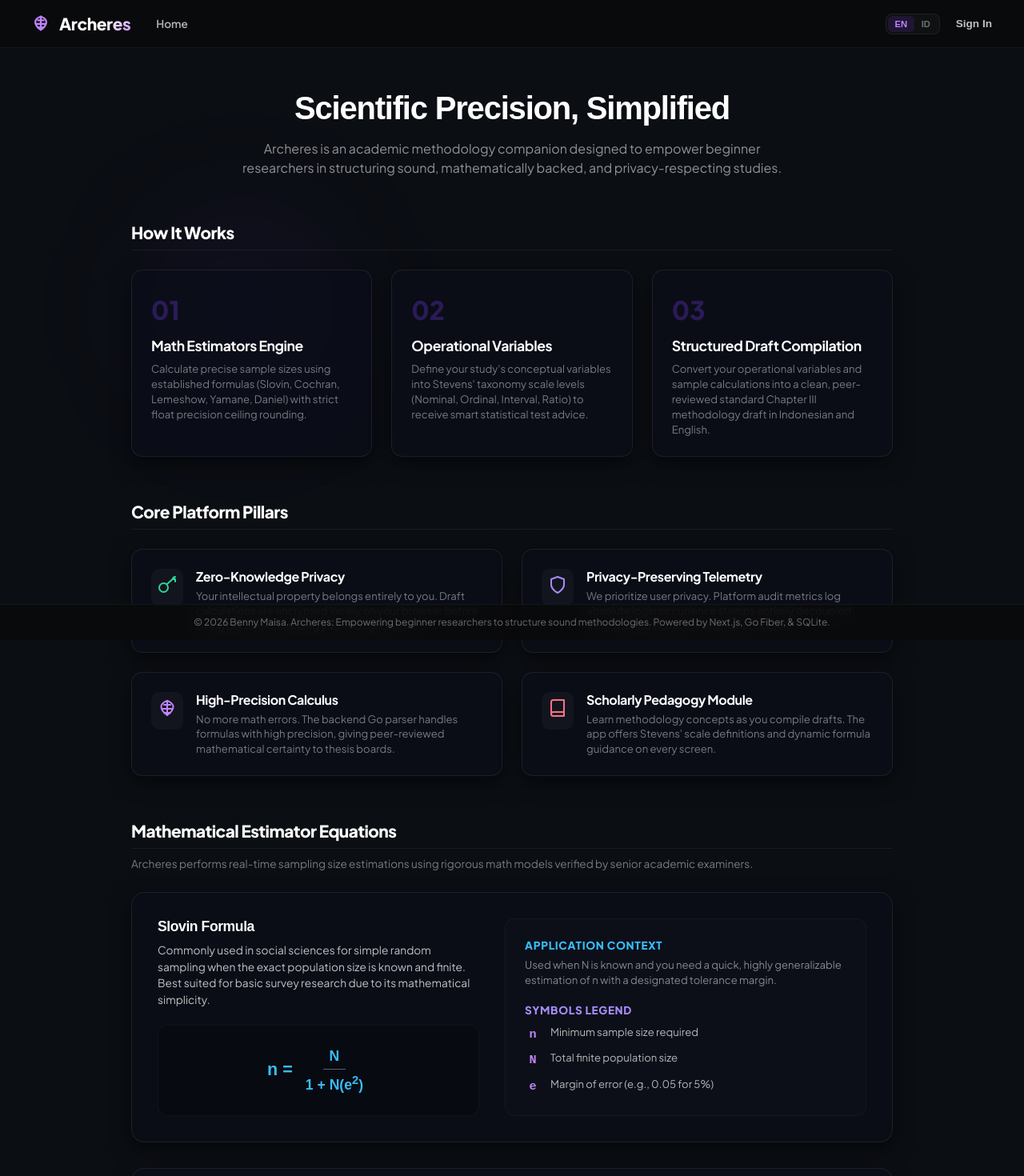
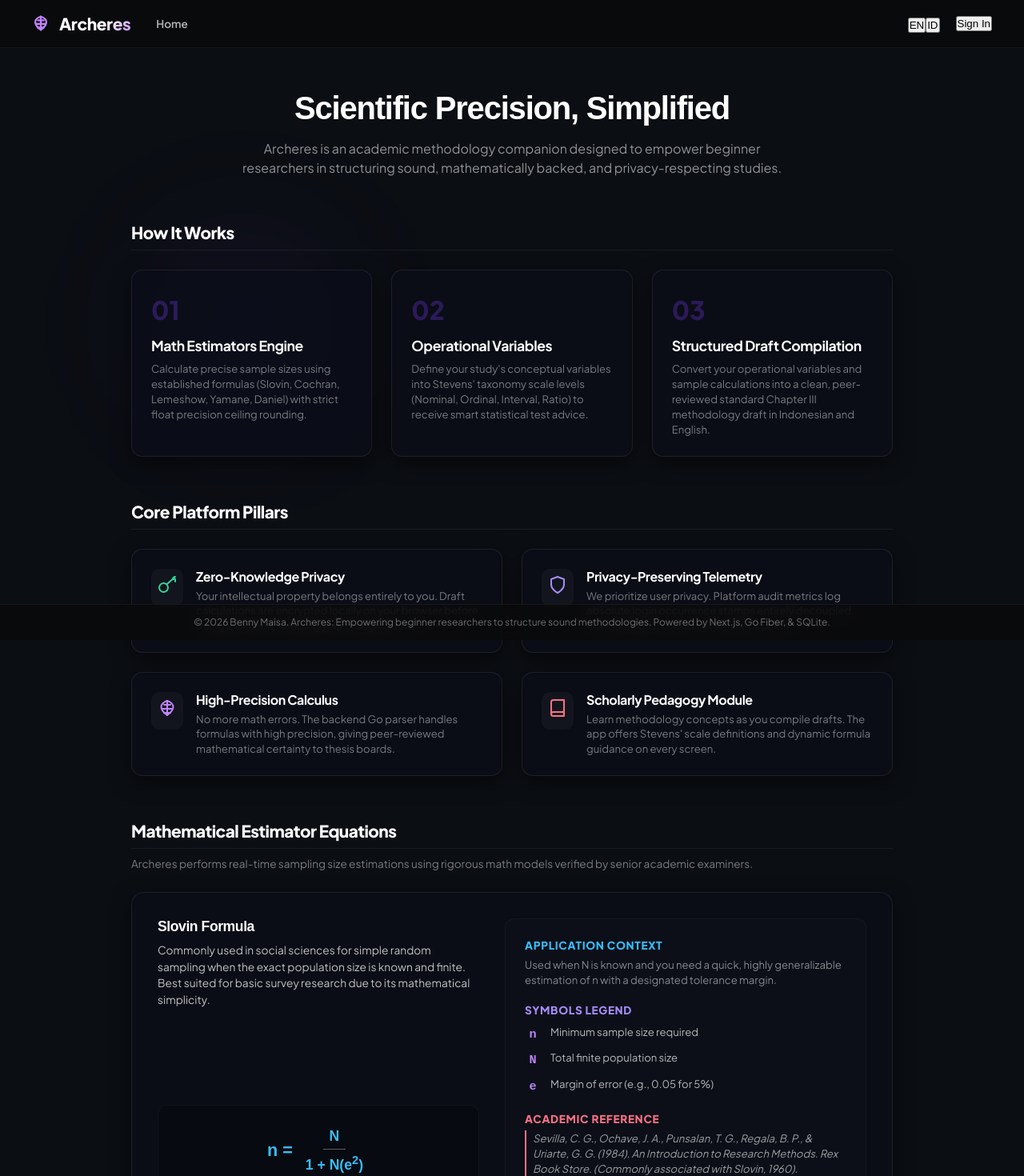
Before and after one commit to alexmaisa/archeres, a Next.js app in the folder web/: page /about in a window 1280 px wide. Shown: the top 1470 px of the page at 80% size. Built offline with nearby package versions, Linux system fonts and the light colour scheme.

Commit message:
docs: append authentic academic references to all about page formula cards

```diff
--- a/web/src/app/about/page.tsx
+++ b/web/src/app/about/page.tsx
@@ -37,6 +37,7 @@
   context: string;
   useCase: string;
   symbols: SymbolItem[];
+  reference: string;
 }
 
 interface ScaleAdvice {
@@ -151,6 +152,7 @@
           name: "Slovin Formula",
           useCase: "Commonly used in social sciences for simple random sampling when the exact population size is known and finite. Best suited for basic survey research due to its mathematical simplicity.",
           context: "Used when N is known and you need a quick, highly generalizable estimation of n with a designated tolerance margin.",
+          reference: "Sevilla, C. G., Ochave, J. A., Punsalan, T. G., Regala, B. P., & Uriarte, G. G. (1984). An Introduction to Research Methods. Rex Book Store. (Commonly associated with Slovin, 1960).",
           symbols: [
             { char: "n", meaning: "Minimum sample size required" },
             { char: "N", meaning: "Total finite population size" },
@@ -162,6 +164,7 @@
           name: "Cochran Formula",
           useCase: "Designed for infinite or extremely large populations where the total population size is unknown or hard to estimate. Ideal for broad demographic surveys.",
           context: "Used when the population size is practically infinite, leveraging a standardized critical confidence level.",
+          reference: "Cochran, W. G. (1977). Sampling Techniques (3rd ed.). John Wiley & Sons.",
           symbols: [
             { char: "n", meaning: "Minimum sample size required" },
             { char: "Z", meaning: "Standard normal deviation (typically 1.96 for 95% confidence)" },
@@ -175,6 +178,7 @@
           name: "Lemeshow Equation",
           useCase: "A specialized epidemiological formula developed by Stanley Lemeshow for clinical trials and healthcare studies where the total population is unknown but expected disease prevalence is anticipated.",
           context: "Used in clinical and medical settings with unknown population size to evaluate specific binary diagnostic attributes.",
+          reference: "Lemeshow, S., Hosmer, D. W., Klar, J., & Lwanga, S. K. (1990). Adequacy of Sample Size in Health Studies. World Health Organization (WHO) / John Wiley & Sons.",
           symbols: [
             { char: "n", meaning: "Minimum sample size required" },
             { char: "Z", meaning: "Standard normal value (typically 1.96 for 95% confidence)" },
@@ -187,6 +191,7 @@
           name: "Yamane Formula",
           useCase: "Introduced by Taro Yamane as an alternative for finite populations with a high degree of precision control. It calculates the necessary sample size based on total population size.",
           context: "A highly consistent and academically accepted estimator for finite, known administrative populations.",
+          reference: "Yamane, T. (1967). Elementary Sampling Theory. Prentice-Hall.",
           symbols: [
             { char: "n", meaning: "Minimum sample size required" },
             { char: "N", meaning: "Total finite population size" },
@@ -198,6 +203,7 @@
           name: "Daniel Formula",
           useCase: "Widely applied in medical diagnosis and prevalence research for assessing binary characteristics or characteristics of a specific subgroup.",
           context: "Determines the necessary sample size when studying the prevalence of specific diagnostic parameters.",
+          reference: "Daniel, W. W. (1999). Biostatistics: A Foundation for Analysis in the Health Sciences (7th ed.). John Wiley & Sons.",
           symbols: [
             { char: "n", meaning: "Minimum sample size required" },
             { char: "Z", meaning: "Critical normal value based on confidence intervals" },
@@ -279,6 +285,7 @@
           name: "Rumus Slovin",
           useCase: "Paling sering digunakan dalam penelitian sosial untuk pengambilan sampel acak sederhana ketika ukuran populasi (N) diketahui secara pasti dan berjumlah terbatas (populasi terbatas). Sangat direkomendasikan karena kesederhanaan perhitungannya.",
           context: "Digunakan ketika total populasi (N) diketahui dan Anda membutuhkan estimasi ukuran sampel (n) secara cepat dengan tingkat batas kesalahan tertentu.",
+          reference: "Sevilla, C. G., dkk. (1984). An Introduction to Research Methods. Rex Book Store. (Sering pula dikaitkan dengan Slovin, 1960).",
           symbols: [
             { char: "n", meaning: "Jumlah sampel minimal yang dibutuhkan" },
             { char: "N", meaning: "Ukuran total populasi penelitian" },
@@ -290,6 +297,7 @@
           name: "Rumus Cochran",
           useCase: "Dirancang oleh ahli statistik William G. Cochran untuk pengambilan sampel pada populasi yang sangat besar atau tidak terbatas (tidak diketahui jumlah pastinya). Sangat ideal untuk survei demografi berskala luas.",
           context: "Digunakan ketika jumlah populasi dianggap tidak terbatas, memanfaatkan nilai deviasi standar normal kritis.",
+          reference: "Cochran, W. G. (1977). Sampling Techniques (Edisi ke-3). John Wiley & Sons.",
           symbols: [
             { char: "n", meaning: "Jumlah sampel minimal yang dibutuhkan" },
             { char: "Z", meaning: "Skor standar normal (biasanya 1,96 untuk tingkat kepercayaan 95%)" },
@@ -301,8 +309,9 @@
         {
           id: "lemeshow",
           name: "Persamaan Lemeshow",
-          useCase: "Persamaan epidemiologi khusus yang dikembangkan oleh Stanley Lemeshow untuk uji klinis, kedokteran, dan bidang kesehatan umum ketika jumlah total populasi tidak diketahui namun estimasi prevalensi penyakit dapat diantisipasi.",
+          useCase: "Persamaan epidemiologi khusus yang dikembangkan oleh Stanley Lemeshow untuk uji klinis, kedokteran, dan bidang kesehatan umum ketika jumlah total populasi tidak diketahui namun estimasi prevalensi penyakit dapat diantisipasi secara biner.",
           context: "Digunakan dalam latar medis/klinis dengan populasi tak terbatas untuk mengevaluasi karakteristik diagnosis biner.",
+          reference: "Lemeshow, S., Hosmer, D. W., Klar, J., & Lwanga, S. K. (1990). Adequacy of Sample Size in Health Studies. Organisasi Kesehatan Dunia (WHO) / John Wiley & Sons.",
           symbols: [
             { char: "n", meaning: "Jumlah sampel minimal yang dibutuhkan" },
             { char: "Z", meaning: "Skor standar normal kritis (biasanya 1,96 pada tingkat kepercayaan 95%)" },
@@ -315,6 +324,7 @@
           name: "Rumus Yamane",
           useCase: "Diperkenalkan oleh Taro Yamane sebagai alternatif matematis yang konsisten untuk populasi terbatas yang diketahui jumlahnya. Rumus ini menghitung ukuran sampel berdasarkan total populasi dan batas toleransi.",
           context: "Estimator yang sangat andal dan diterima secara luas di ranah akademis untuk populasi terbatas administratif.",
+          reference: "Yamane, T. (1967). Elementary Sampling Theory. Prentice-Hall.",
           symbols: [
             { char: "n", meaning: "Jumlah sampel minimal yang dibutuhkan" },
             { char: "N", meaning: "Ukuran total populasi penelitian" },
@@ -326,6 +336,7 @@
           name: "Rumus Daniel",
           useCase: "Banyak diterapkan dalam diagnosis medis dan penelitian klinis untuk menguji prevalensi karakteristik biner (seperti keberadaan penyakit atau gejala khusus) pada populasi target.",
           context: "Menentukan ukuran sampel ketika peneliti berfokus pada pengujian proporsi diagnosis pada populasi tak terbatas.",
+          reference: "Daniel, W. W. (1999). Biostatistics: A Foundation for Analysis in the Health Sciences (Edisi ke-7). John Wiley & Sons.",
           symbols: [
             { char: "n", meaning: "Jumlah sampel minimal yang dibutuhkan" },
             { char: "Z", meaning: "Nilai kritis normal berdasarkan rentang tingkat kepercayaan" },
@@ -574,7 +585,7 @@
                   </div>
                 </div>
 
-                {/* Right Side: Usage & Symbols Legend */}
+                {/* Right Side: Usage, Symbols Legend, & Academic Reference */}
                 <div style={{ flex: 1, display: "flex", flexDirection: "column", gap: "1.25rem", background: "rgba(255,255,255,0.01)", border: "1px solid rgba(255,255,255,0.03)", padding: "1.5rem", borderRadius: "12px" }}>
                   <div>
                     <h4 style={{ fontSize: "0.85rem", fontWeight: 800, color: "#38bdf8", textTransform: "uppercase", letterSpacing: "0.05em", marginBottom: "0.4rem" }}>
@@ -601,6 +612,15 @@
                         </div>
                       ))}
                     </div>
+                  </div>
+
+                  <div>
+                    <h4 style={{ fontSize: "0.85rem", fontWeight: 800, color: "#fb7185", textTransform: "uppercase", letterSpacing: "0.05em", marginBottom: "0.4rem" }}>
+                      {currentLang === "id" ? "Referensi Akademik" : "Academic Reference"}
+                    </h4>
+                    <p style={{ fontSize: "0.82rem", color: "rgba(255,255,255,0.6)", lineHeight: 1.45, fontStyle: "italic", borderLeft: "2px solid #fb7185", paddingLeft: "0.5rem" }}>
+                      {f.reference}
+                    </p>
                   </div>
 
                 </div>
@@ -754,37 +774,6 @@
     alignItems: "center",
     gap: "1.25rem",
   },
-  langBar: {
-    display: "flex",
-    background: "rgba(255,255,255,0.03)",
-    border: "1px solid rgba(255,255,255,0.06)",
-    borderRadius: "8px",
-    padding: "2px",
-  },
-  langBtn: {
-    background: "transparent",
-    border: "none",
-    color: "rgba(255,255,255,0.4)",
-    padding: "0.25rem 0.55rem",
-    borderRadius: "6px",
-    cursor: "pointer",
-    fontSize: "0.7rem",
-    fontWeight: 700,
-    transition: "all 0.2s ease",
-  },
-  langBtnActive: {
-    background: "rgba(124, 58, 237, 0.15)",
-    color: "#c084fc",
-  },
-  signInHeaderBtn: {
-    background: "transparent",
-    border: "none",
-    color: "rgba(255,255,255,0.75)",
-    cursor: "pointer",
-    fontSize: "0.85rem",
-    fontWeight: 600,
-    transition: "color 0.2s ease",
-  },
   navLinks: {
     display: "flex",
     gap: "1.5rem",
```
